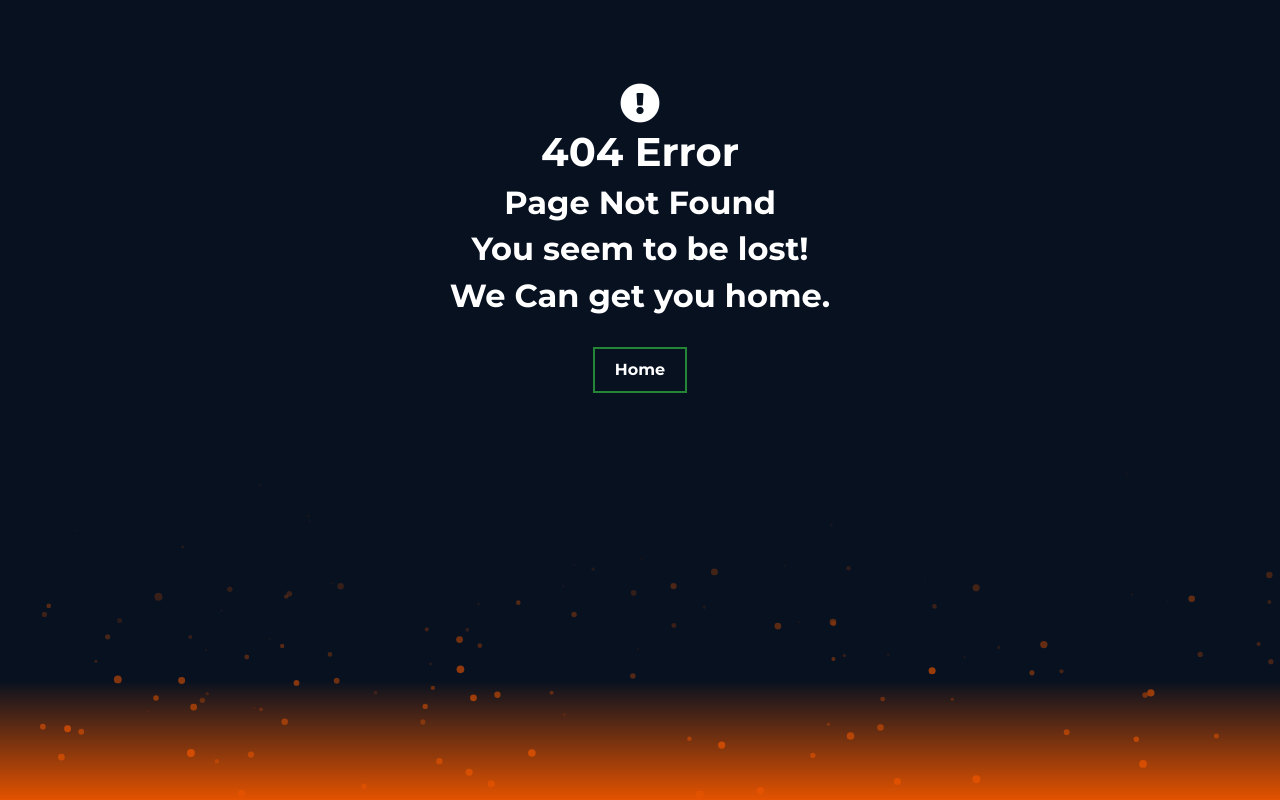
After one commit to LiamDHall/Portfolio, a Flask app: template templates/404.html in a window 1280 px wide. The commit adds this page. Run offline with Flask 2, Linux system fonts and the light colour scheme; the template is opened without the code that fills it, so the values that code supplies are empty; some libraries are stand-ins or nearby versions.

Commit message:
Add custom error handlers and pages

```diff
--- a/app.py
+++ b/app.py
@@ -4,6 +4,7 @@ from flask import (
 from flask_mail import Mail, Message
 from flask_pymongo import PyMongo
 from bson.objectid import ObjectId
+from werkzeug.exceptions import HTTPException
 
 app = Flask(__name__)
 
@@ -92,6 +93,24 @@ def home():
     )
 
 
+# Error Handler 404 Page Not Found
+@app.errorhandler(404)
+def page_not_found(e):
+    # note that we set the 404 status explicitly
+
+    return render_template('404.html'), 404
+
+
+@app.errorhandler(Exception)
+def handle_exception(e):
+    # pass through HTTP errors
+    if isinstance(e, HTTPException):
+        return e
+
+    # now you're handling non-HTTP exceptions only
+    return render_template("500.html", e=e), 500
+
+
 if __name__ == "__main__":
     app.run(host=os.environ.get("IP"),
             port=int(os.environ.get("PORT")),
--- a/static/css/base.css
+++ b/static/css/base.css
@@ -896,3 +896,8 @@ button:focus {
         padding-right: 0;
     }
 }
+
+/*------------------------------------------------------Error Page--*/
+.error-page {
+    padding-top: 80px;
+}
--- /dev/null
+++ b/templates/404.html
@@ -0,0 +1,13 @@
+{% extends "base.html" %}
+{% block add_title %}
+| 404 Page Not Found
+{% endblock %}
+{% block content %}
+    <section class="error-page text-center text-white">
+        <h1><i class="fas fa-exclamation-circle"></i><br>404 Error</h1>
+        <h2>Page Not Found</h2>
+        <h2>You seem to be lost!</h2>
+        <h2>We Can get you home.</h2>
+        <a href="{{ url_for('home') }}" class="cta-error cta cta--github mt-4">Home</a>
+    </section>
+{% endblock %}
```
Also changed, not shown: templates/500.html (added, +12 -0 lines).
